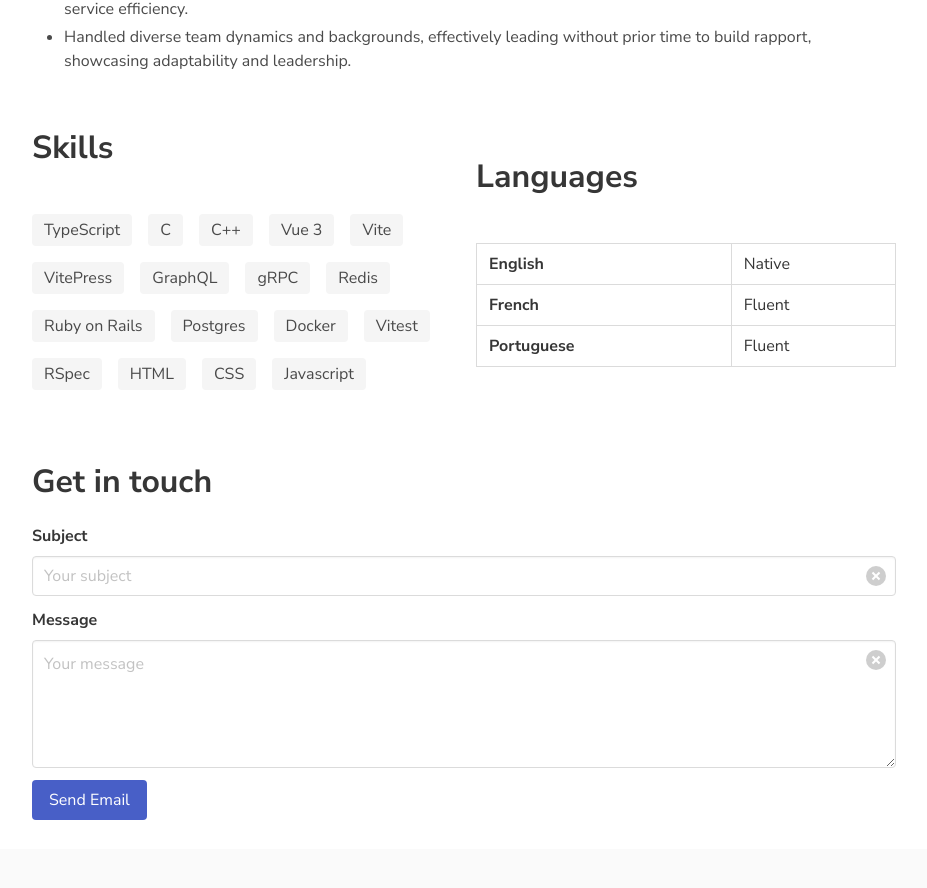
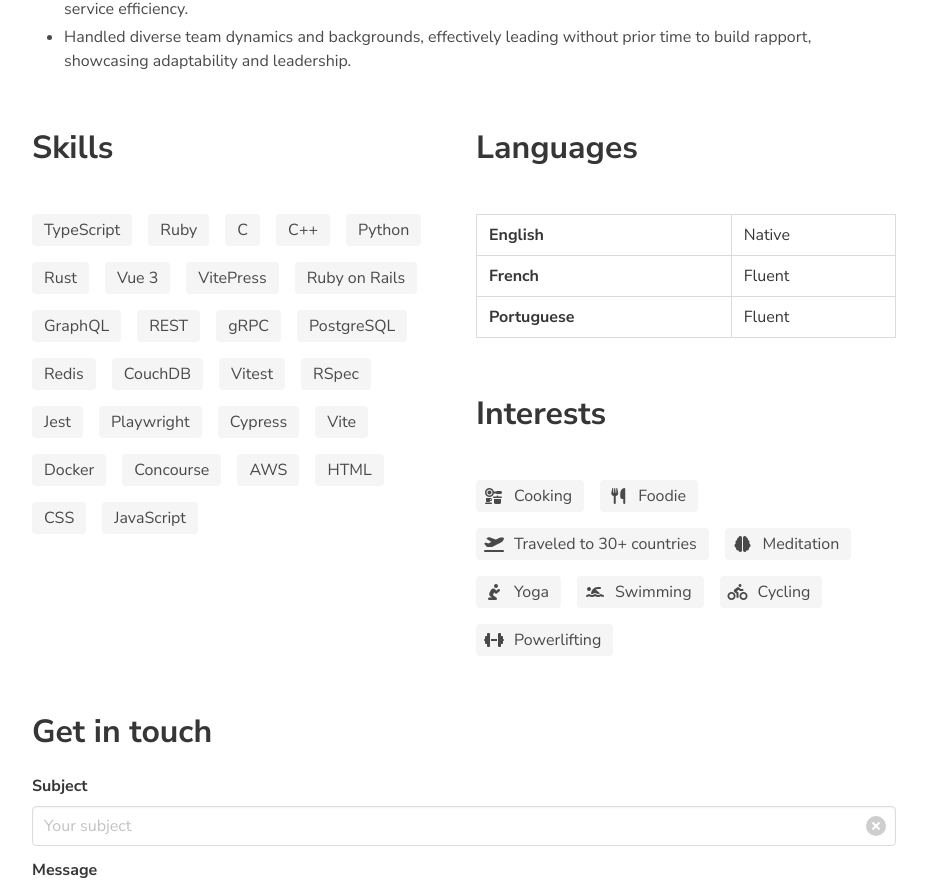
Before and after one commit to mlrcbsousa/manuel.software, a Vue app: page / in a window 1280 px wide. Shown: the part 4351-5239 px from the top of the page, without its empty margins (176-1103 px from the left). Built offline with nearby package versions, Linux system fonts and the light colour scheme.

Commit message:
feat: add interests section and more skills and center footer content properly

```diff
--- /dev/null
+++ b/src/components/InterestsSection.vue
@@ -0,0 +1,19 @@
+<script setup lang="ts">
+import { ref } from 'vue'
+
+import data from '@/data/interests.yaml'
+
+const interests = ref(data.interests)
+</script>
+
+<template>
+  <section id="interests">
+    <h1 class="title mb-6">Interests</h1>
+    <div class="content">
+      <p v-for="interest in interests" :key="interest.name" class="tag is-light is-medium mr-4">
+        <i :class="interest.icon" class="icon fa-solid mr-2"></i>
+        {{ interest.name }}
+      </p>
+    </div>
+  </section>
+</template>
--- a/src/components/TheFooter.vue
+++ b/src/components/TheFooter.vue
@@ -8,10 +8,10 @@
         <span
           >2023
           <a href="https://www.mlrcbsousa.com" rel="noopener noreferrer" target="_blank">mlrcbsousa.com</a>
-          <br />
-          <a href="https://github.com/mlrcbsousa/manuel.software">Source Code</a>
         </span>
       </span>
+      <br />
+      <a href="https://github.com/mlrcbsousa/manuel.software">Source Code</a>
     </div>
   </footer>
 </template>
--- /dev/null
+++ b/src/data/interests.yaml
@@ -0,0 +1,17 @@
+interests:
+  - name: Cooking
+    icon: fa-kitchen-set
+  - name: Foodie
+    icon: fa-utensils
+  - name: Traveled to 30+ countries
+    icon: fa-plane-departure
+  - name: Meditation
+    icon: fa-brain
+  - name: Yoga
+    icon: fa-person-praying
+  - name: Swimming
+    icon: fa-person-swimming
+  - name: Cycling
+    icon: fa-person-biking
+  - name: Powerlifting
+    icon: fa-dumbbell
--- a/src/data/skills.yaml
+++ b/src/data/skills.yaml
@@ -1,18 +1,28 @@
 skills:
   - TypeScript
+  - Ruby
   - C
   - C++
+  - Python
+  - Rust
   - Vue 3
-  - Vite
   - VitePress
+  - Ruby on Rails
   - GraphQL
+  - REST
   - gRPC
+  - PostgreSQL
   - Redis
-  - Ruby on Rails
-  - Postgres
-  - Docker
+  - CouchDB
   - Vitest
   - RSpec
+  - Jest
+  - Playwright
+  - Cypress
+  - Vite
+  - Docker
+  - Concourse
+  - AWS
   - HTML
   - CSS
-  - Javascript
+  - JavaScript
--- a/src/main.sass
+++ b/src/main.sass
@@ -55,13 +55,13 @@ $c-top-offset: calc($navbar-height + $c-section-padding-y * 1.5)
 
 #skills
   +mobile
-    padding-top: $c-section-padding-y
+    padding-bottom: $c-section-padding-y * 0.7
 
 #languages
-  padding-top: $c-section-padding-y
+  margin-bottom: $c-section-padding-y * 2
 
-  +mobile
-    padding-top: $c-section-padding-y * 1.7
+  // +mobile
+  //   padding-bottom: $c-section-padding-y * 2
 
 .project-summary
   height: 7rem
--- a/src/views/HomePage.vue
+++ b/src/views/HomePage.vue
@@ -6,6 +6,7 @@ import ExperienceSection from '@/components/ExperienceSection.vue'
 import EducationSection from '@/components/EducationSection.vue'
 import SkillsSection from '@/components/SkillsSection.vue'
 import LanguagesSection from '@/components/LanguagesSection.vue'
+import InterestsSection from '@/components/InterestsSection.vue'
 // import ProjectsSection from '@/components/projects-section/ProjectsSection.vue'
 import ContactSection from '@/components/ContactSection.vue'
 import dataAbout from '@/data/about.yaml'
@@ -34,6 +35,7 @@ const experienceLeadership = ref<Experience[]>(dataExperienceLeadership.experien
         </div>
         <div class="column">
           <LanguagesSection />
+          <InterestsSection />
         </div>
       </div>
     </div>
```
